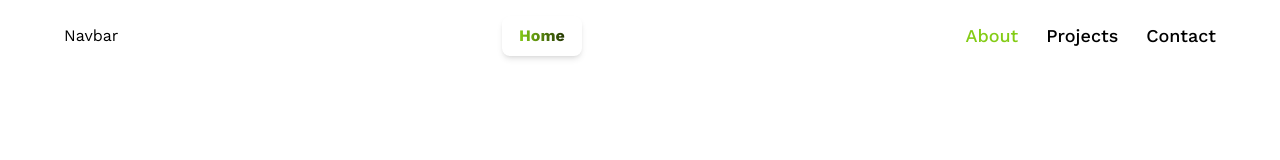
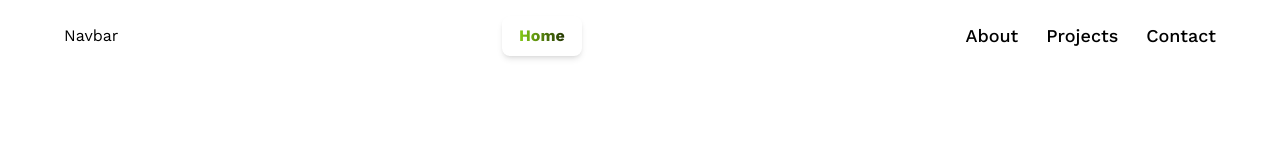
Before and after one commit to nataliia-v/portfolio, a React (Vite) app: page /about in a window 1280 px wide. Shown: the top 160 px of the page. Built offline with nearby package versions, Linux system fonts and the light colour scheme; no server answers.

Commit message:
fix: routing

```diff
--- a/src/components/Navbar.jsx
+++ b/src/components/Navbar.jsx
@@ -6,26 +6,26 @@ const Navbar = () => {
     <header className="header">
       Navbar
       <NavLink
-        to="/"
+        to="/portfolio"
         className="w-20 h-10 rounded-lg bg-white items-center justify-center flex font-bold shadow-md"
       >
         <p className="green-gradient_text">Home</p>
       </NavLink>
       <nav className="flex text-lg gap-7 font-medium">
         <NavLink
-          to="/about"
+          to="/portfolio/about"
           className={({ isActive }) => (isActive ? 'text-lime-500' : 'text-black')}
         >
           About
         </NavLink>
         <NavLink
-          to="/projects"
+          to="/portfolio/projects"
           className={({ isActive }) => (isActive ? 'text-lime-500' : 'text-black')}
         >
           Projects
         </NavLink>
         <NavLink
-          to="/contact"
+          to="/portfolio/contact"
           className={({ isActive }) => (isActive ? 'text-lime-500' : 'text-black')}
         >
           Contact
```
